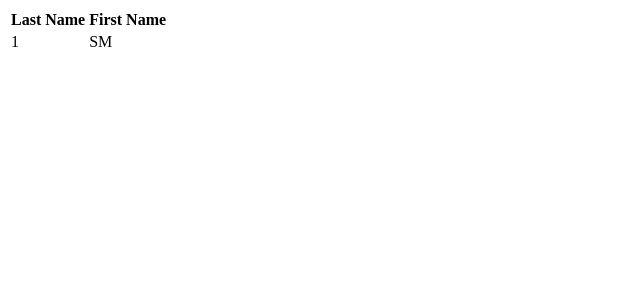
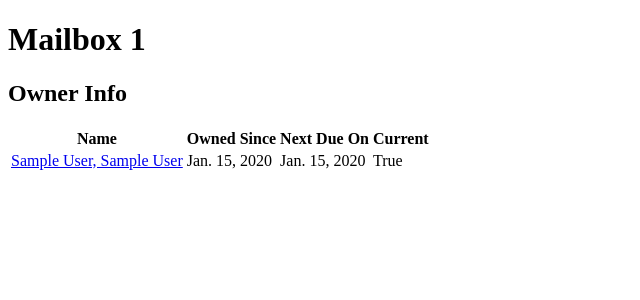
Before and after one commit to im-auld/mail-shop, a Django app: page /mailboxes/1/ in a window 1280 px wide. Shown: the top 300 px of the page, without its empty margins (0-640 px from the left). Run offline with Django 3.2, Linux system fonts and the light colour scheme; tables that the repository leaves empty hold one stand-in row (values such as "Sample post"); some libraries are stand-ins or nearby versions.

Commit message:
Fixed a typo in a url and added links ot the owenr form the mailbox view.

```diff
--- a/mail_shop/mailboxes/templates/mailboxes/index.html
+++ b/mail_shop/mailboxes/templates/mailboxes/index.html
@@ -6,6 +6,7 @@
             <tr>
                 <th>Number</th>
                 <th>Size</th>
+                <th>Owner</th>
                 <th></th>
             </tr>
             {% for mailbox in mailboxes %}
--- a/mail_shop/mailboxes/templates/mailboxes/mailbox_view.html
+++ b/mail_shop/mailboxes/templates/mailboxes/mailbox_view.html
@@ -1,16 +1,30 @@
 {% extends 'layout.html' %}
 {% load thumbnail %}
 {% block dashboard %}
+    <h1>Mailbox {{ mailbox.box_num }}</h1>
+    <h2>Owner Info</h2>
+    {% if not owner %}
+        <p>This mailbox is not currently rented.</p>
+    {% else %}
         <table>
             <tbody>
                 <tr>
-                <th>Last Name</th>
-                <th>First Name</th>
+                    <th>Name</th>
+                    <th>Owned Since</th>
+                    <th>Next Due On</th>
+                    <th>Current</th>
                 </tr>
                 <tr>
-                <td>{{ mailbox.box_num }}</td>
-                <td>{{ mailbox.size }}</td>
+                    <td>
+                        <a href="{% url 'customer_view' owner.owner.id %}">
+                            {{ owner.owner.l_name }}, {{ owner.owner.f_name }}
+                        </a>
+                    </td>
+                    <td>{{ owner.start_date }}</td>
+                    <td>{{ owner.due_date }}</td>
+                    <td>{{ owner.is_current }}</td>
                 </tr>
             </tbody>
         </table>
+    {% endif %}
 {% endblock dashboard %}
--- a/mail_shop/mailboxes/views.py
+++ b/mail_shop/mailboxes/views.py
@@ -1,4 +1,6 @@
+from datetime import date
 from django.shortcuts import render, redirect
+from django.http import Http404
 
 from mailboxes.models import Mailbox
 
@@ -11,8 +13,18 @@
     return render(request, 'mailboxes/index.html', context)
 
 def mailbox_view(request, mailbox_id):
-    mailbox = Mailbox.objects.get(pk=mailbox_id)
+    try:
+        mailbox = Mailbox.objects.get(pk=mailbox_id)
+    except:
+        raise Http404
+    owner = mailbox.owner
+    if owner:
+        owner.is_current = owner.due_date > date.today()
+    else:
+        owner = None
     context = {
-        'mailbox': mailbox
+        'mailbox': mailbox,
+        'owner': owner,
+        'page_title': 'Mailbox {} Details'.format(mailbox.box_num)
     }
     return render(request, 'mailboxes/mailbox_view.html', context)
--- a/mail_shop/packages/views.py
+++ b/mail_shop/packages/views.py
@@ -10,7 +10,7 @@
     context = {
         'packages': packages,
     }
-    return render(request, 'packages/index', context)
+    return render(request, 'packages/index.html', context)
 
 def package_view(request, package_id):
     try:
```
Lines whose indentation alone changed are shown as unchanged.
